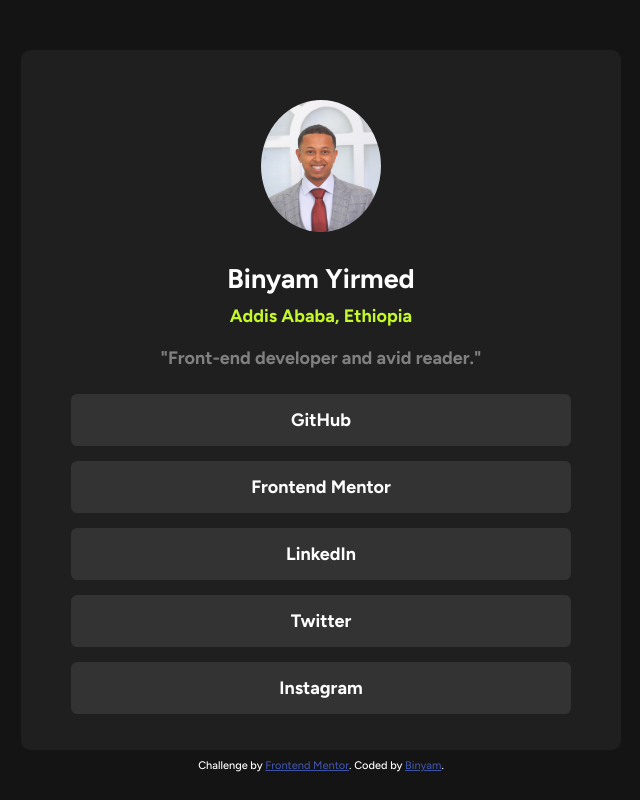
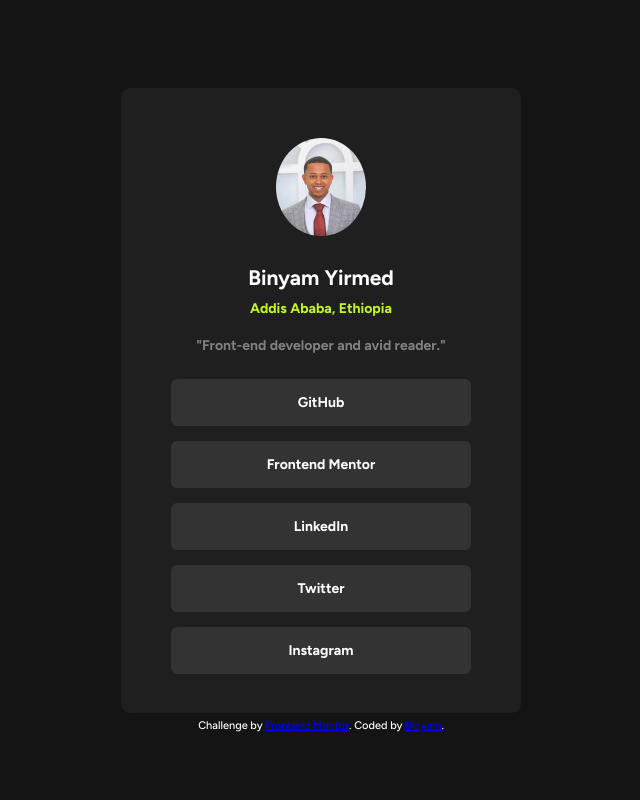
Before and after one commit to binyamyd/Social-Links-Profile, a plain HTML site: page index.html in a window 1536 px wide. Shown: the whole page, without its empty margins (447-1087 px from the left). Drawn offline with Linux system fonts and the light colour scheme.

Commit message:
Update style.css

```diff
--- a/style.css
+++ b/style.css
@@ -72,26 +72,3 @@ body {
   text-align: center;
   margin-top: 20px;
 }
-
-@media screen and (min-width: 1440px) {
-  .container {
-    background-color: hsl(0, 0%, 12%);
-    color: hsl(0, 0%, 100%);
-    height: 700px;
-    width: 600px;
-    text-align: center;
-    font-size: 18px;
-  }
-  .profile_container img {
-    width: 120px;
-    margin-bottom: 25px;
-  }
-  .inner_container {
-    width: 550px;
-    margin: 50px auto;
-  }
-}
-
-.attribution a {
-  color: hsl(228, 45%, 44%);
-}
```
